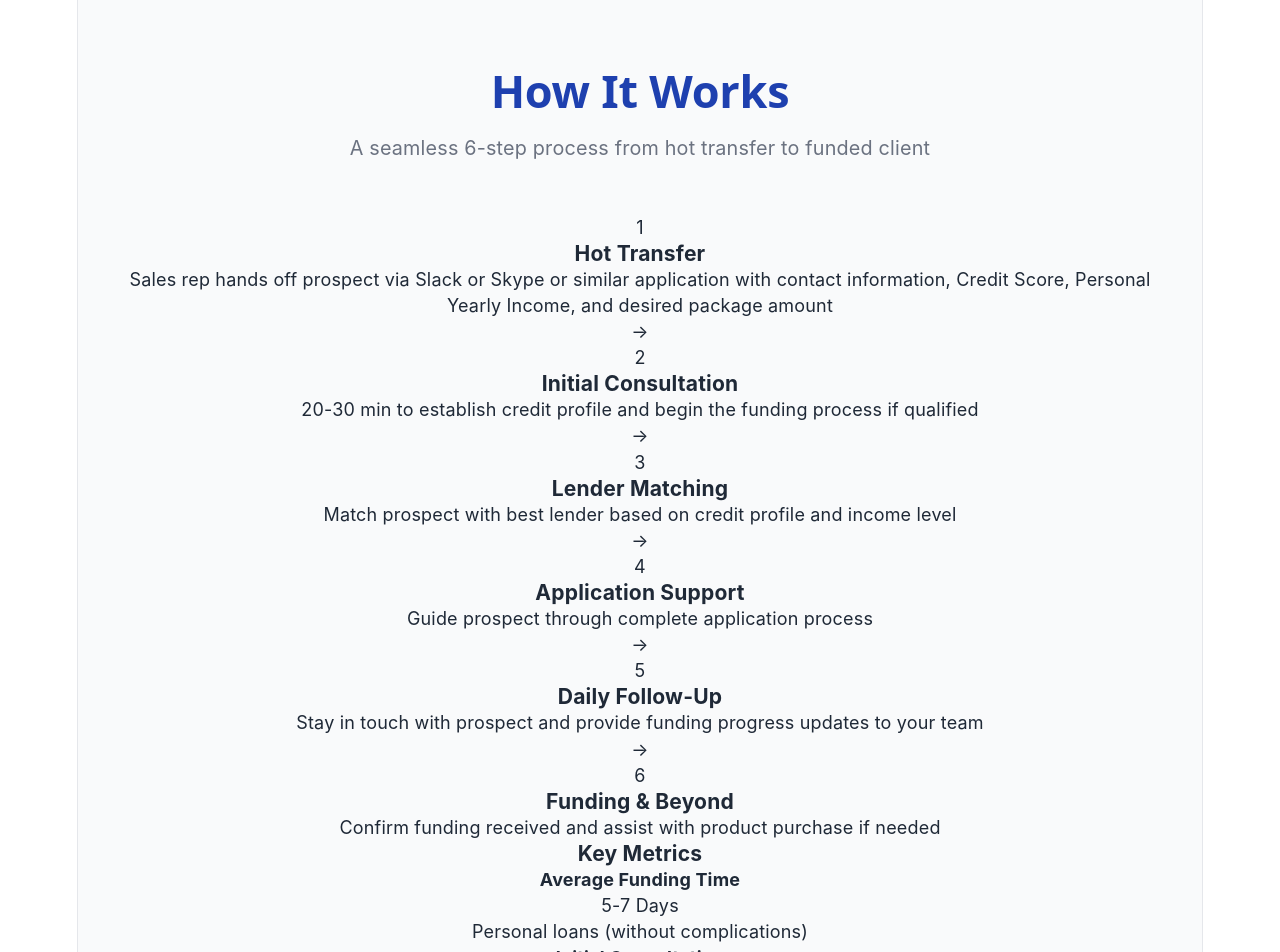
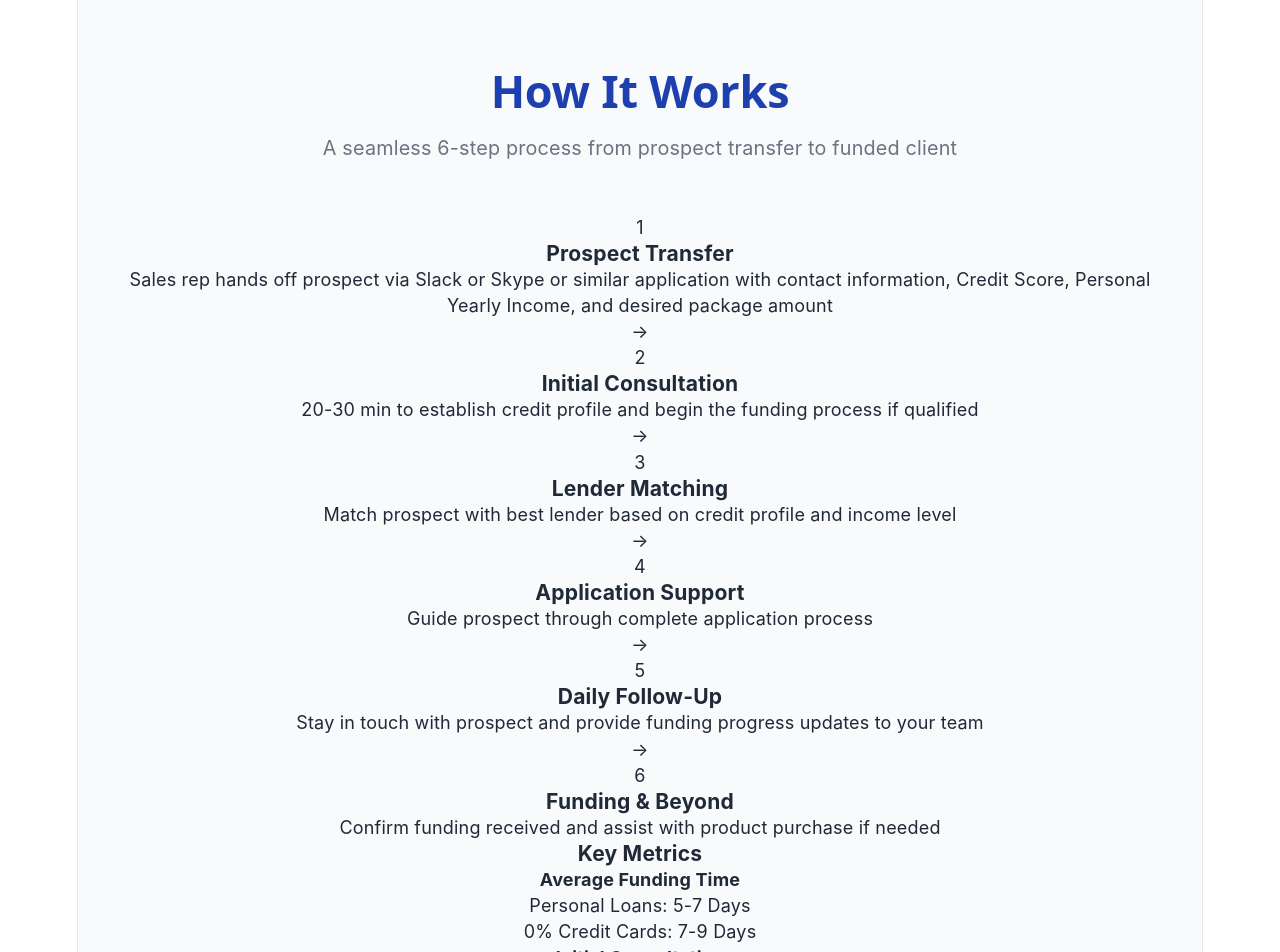
Before and after one commit to fundingadvisor/funding-specialist-website, a React (Vite) app: page / in a window 1280 px wide. Shown: the part 3080-4032 px from the top of the page. Built offline with nearby package versions, Linux system fonts and the light colour scheme.

Commit message:
Update website with 5 refinements: prospect transfer, availability flexibility, funding time breakdown, remove exclusivity FAQ

```diff
--- a/src/App.jsx
+++ b/src/App.jsx
@@ -65,7 +65,7 @@ function App() {
   const processSteps = [
     {
       number: "1",
-      title: "Hot Transfer",
+      title: "Prospect Transfer",
       description: "Sales rep hands off prospect via Slack or Skype or similar application with contact information, Credit Score, Personal Yearly Income, and desired package amount"
     },
     {
@@ -285,7 +285,7 @@ function App() {
       <section id="process" className="section process-section">
         <div className="container">
           <h2>How It Works</h2>
-          <p className="section-subtitle">A seamless 6-step process from hot transfer to funded client</p>
+          <p className="section-subtitle">A seamless 6-step process from prospect transfer to funded client</p>
 
           <div className="process-steps">
             {processSteps.map((step, index) => (
@@ -303,8 +303,8 @@ function App() {
             <div className="metrics-grid">
               <div className="metric">
                 <h4>Average Funding Time</h4>
-                <p className="metric-value">5-7 Days</p>
-                <p className="metric-desc">Personal loans (without complications)</p>
+                <p className="metric-value">Personal Loans: 5-7 Days</p>
+                <p className="metric-desc">0% Credit Cards: 7-9 Days</p>
               </div>
               <div className="metric">
                 <h4>Initial Consultation</h4>
@@ -426,7 +426,7 @@ function App() {
               <h3>Availability</h3>
               <p><strong>Primary Shift:</strong> 3.5 hours daily</p>
               <p><strong>Off-Shift:</strong> Calendly scheduling</p>
-              <p><strong>Flexibility:</strong> Multiple companies simultaneously</p>
+              <p><strong>Flexibility:</strong> Willing to work out schedules most convenient for the team</p>
             </div>
           </div>
         </div>
@@ -449,10 +449,7 @@ function App() {
               <h4>How long does funding take?</h4>
               <p>Average 5 days for personal loans. Credit cards take 7+ days minimum. Timeline depends on lender requirements and credit profile complexity.</p>
             </div>
-            <div className="faq-item">
-              <h4>Do you work exclusively with one company?</h4>
-              <p>No, I work with multiple companies simultaneously, depending on lead flow. This maintains consistent availability and volume.</p>
-            </div>
+
             <div className="faq-item">
               <h4>What if a prospect wants to fund more than the program cost?</h4>
               <p>That's common. Prospects often want extra for advertising or resources. My commission is based on the amount actually used for the program purchase.</p>
```
Also changed, not shown: 2 other files (tests, documents, lock files or other folders).
